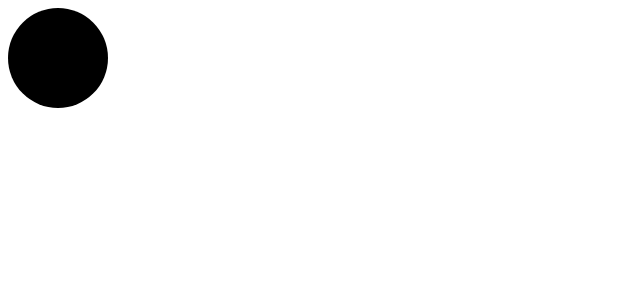
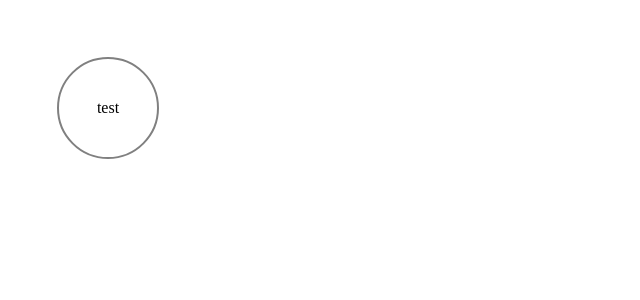
Before and after one commit to Dulakshan-16/neuralnet-scratchy, a React (Vite) app in the folder visualizer/: page / in a window 1280 px wide. Shown: the top 300 px of the page, without its empty margins (0-640 px from the left). Built offline with nearby package versions, Linux system fonts and the light colour scheme.

Commit message:
Added circle with text for neuron (Test phase)

```diff
--- a/visualizer/src/App.jsx
+++ b/visualizer/src/App.jsx
@@ -1,10 +1,16 @@
 import { useState } from "react";
-import Neuron from "./components/Neuron";
+import NeuronGraphic from "./components/Neuron/NeuronGraphic";
+import LayerGraphic from "./components/LayerGraphic";
+import Layer from "../neural-net/Layer";
 
 function App() {
+  let layer = new Layer({ inputShape: 1, activation: "sigmoid", nodes: 3 });
+
   return (
     <div>
-      <Neuron></Neuron>
+      <svg width="200" height="200" viewBox="0 0 200 200 " xmlns="http://www.w3.org/2000/svg">
+        <NeuronGraphic></NeuronGraphic>
+      </svg>
     </div>
   );
 }
--- /dev/null
+++ b/visualizer/src/components/LayerGraphic.jsx
@@ -0,0 +1,3 @@
+const LayerGraphic = () => {};
+
+export default LayerGraphic;
--- a/visualizer/src/components/Neuron.jsx
+++ /dev/null
@@ -1,16 +0,0 @@
-const Neuron = ({}) => {
-  return (
-    <>
-      <svg
-        width="100"
-        height="100"
-        viewBox="0 0 100 100"
-        xmlns="http://www.w3.org/2000/svg"
-      >
-        <circle cx="50" cy="50" r="50"></circle>
-      </svg>
-    </>
-  );
-};
-
-export default Neuron;
--- /dev/null
+++ b/visualizer/src/components/Neuron/NeuronGraphic.jsx
@@ -0,0 +1,14 @@
+import "./neuron.css";
+const NeuronGraphic = ({}) => {
+  return (
+    <>
+      <g id="neuron">
+        <circle cx="100" cy="100" r="50"></circle>
+        <text x="50%" y="50%" text-anchor="middle" dy=".3em">
+          test
+        </text>
+      </g>
+    </>
+  );
+};
+export default NeuronGraphic;
--- /dev/null
+++ b/visualizer/src/components/Neuron/neuron.css
@@ -0,0 +1,5 @@
+svg circle {
+  fill: white;
+  stroke: grey;
+  stroke-width: 2;
+}
```
